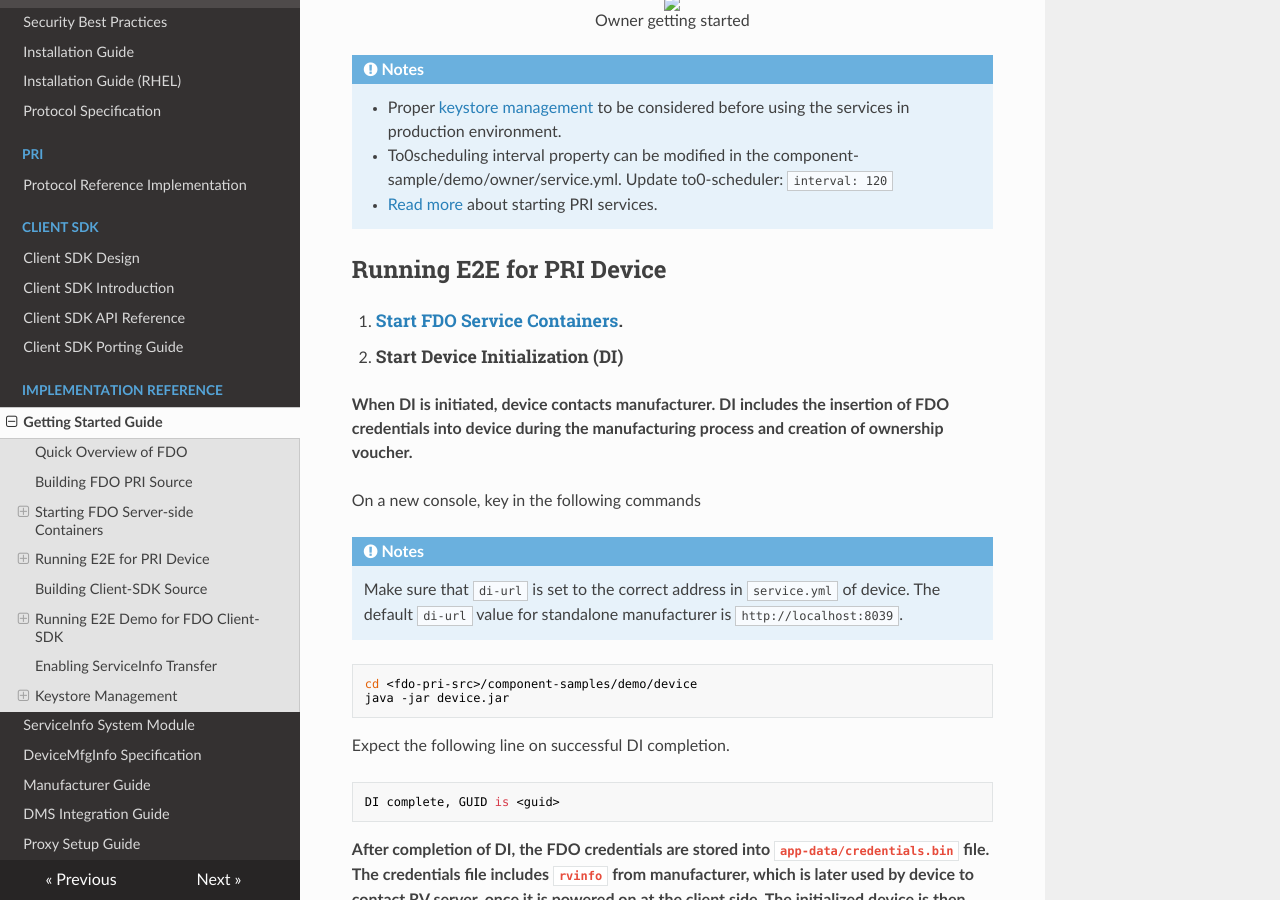
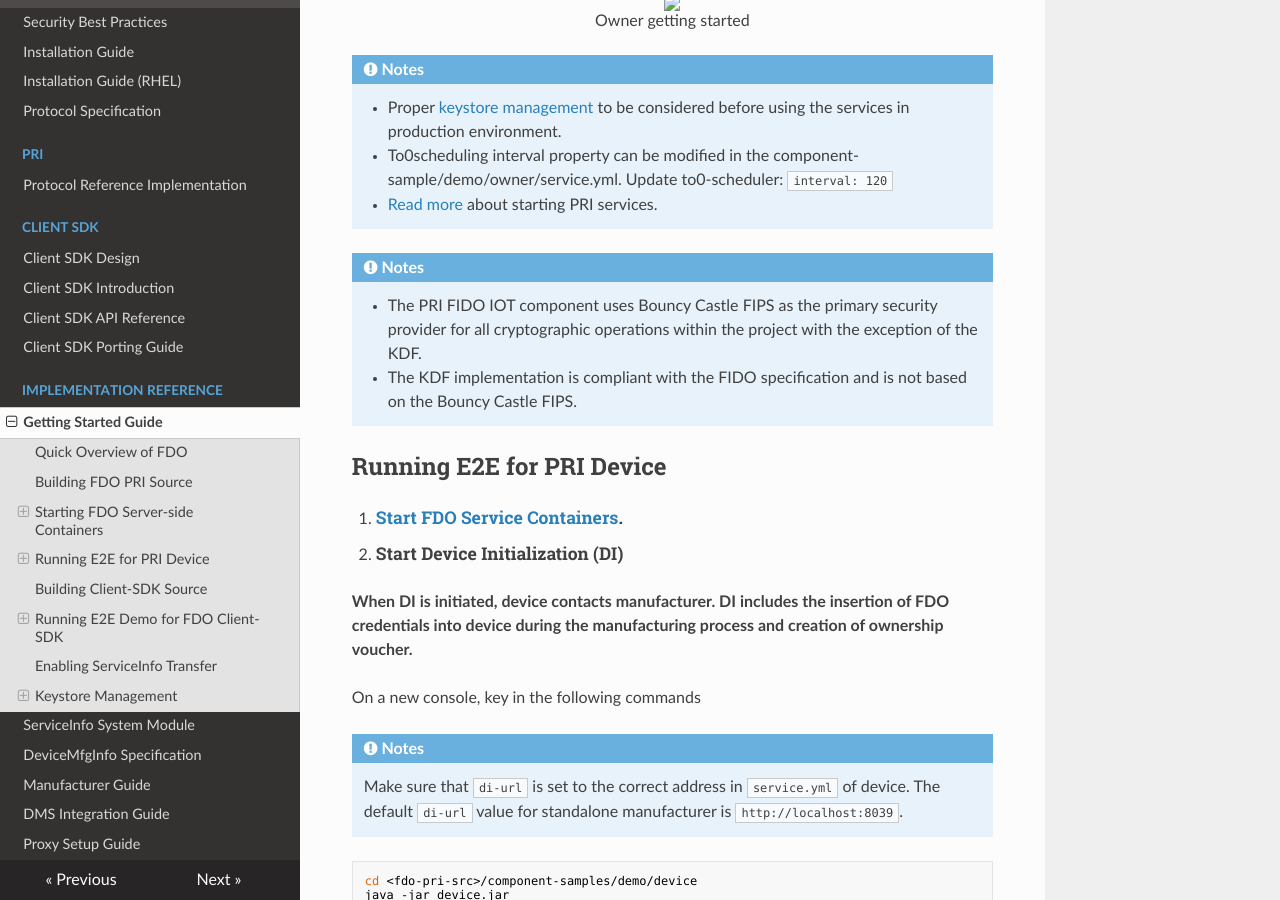
Before and after one commit to fido-device-onboard/docs-fidoiot, an MkDocs documentation site: the page built from docs/implementation-references/getting-started-guide.md, in a window 1280 px wide and 900 px high, scrolled down 6405 px. Built offline with MkDocs 1.6.1, drawn with Linux system fonts in a browser that asks for light colours; nearby versions of some CDN libraries.

```diff
--- a/docs/implementation-references/getting-started-guide.md
+++ b/docs/implementation-references/getting-started-guide.md
@@ -295,6 +295,10 @@ Once the Owner instance has successfully started, the following output is displa
       - To0scheduling interval property can be modified in the component-sample/demo/owner/service.yml.
       Update to0-scheduler: `interval: 120`
       - [Read more](https://github.com/fido-device-onboard/pri-fidoiot/blob/master/component-samples/demo/README.MD) about starting PRI services.
+
+!!!NOTES
+      - The PRI FIDO IOT component uses Bouncy Castle FIPS as the primary security provider for all cryptographic operations within the project with the exception of the KDF.
+      - The KDF implementation is compliant with the FIDO specification and is not based on the Bouncy Castle FIPS.
 
 ## Running E2E for PRI Device
 
```
Also changed, not shown: docs/releases.md (+3 -1 lines).
